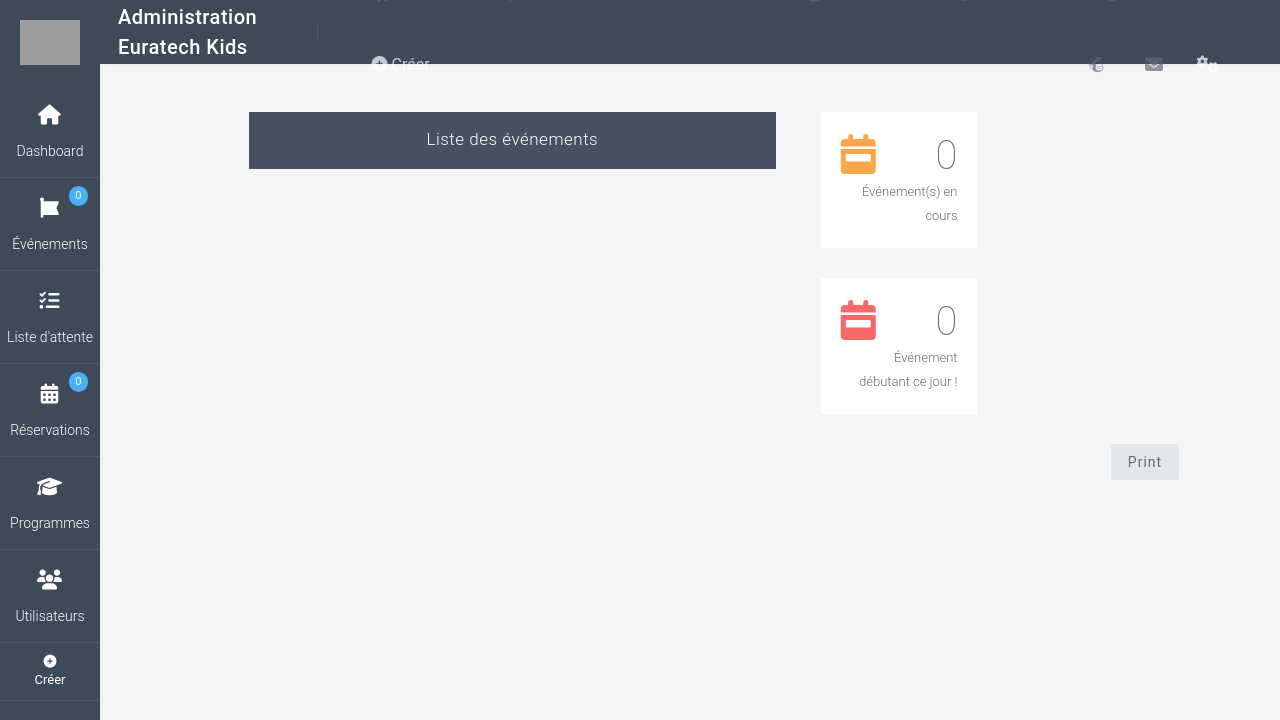
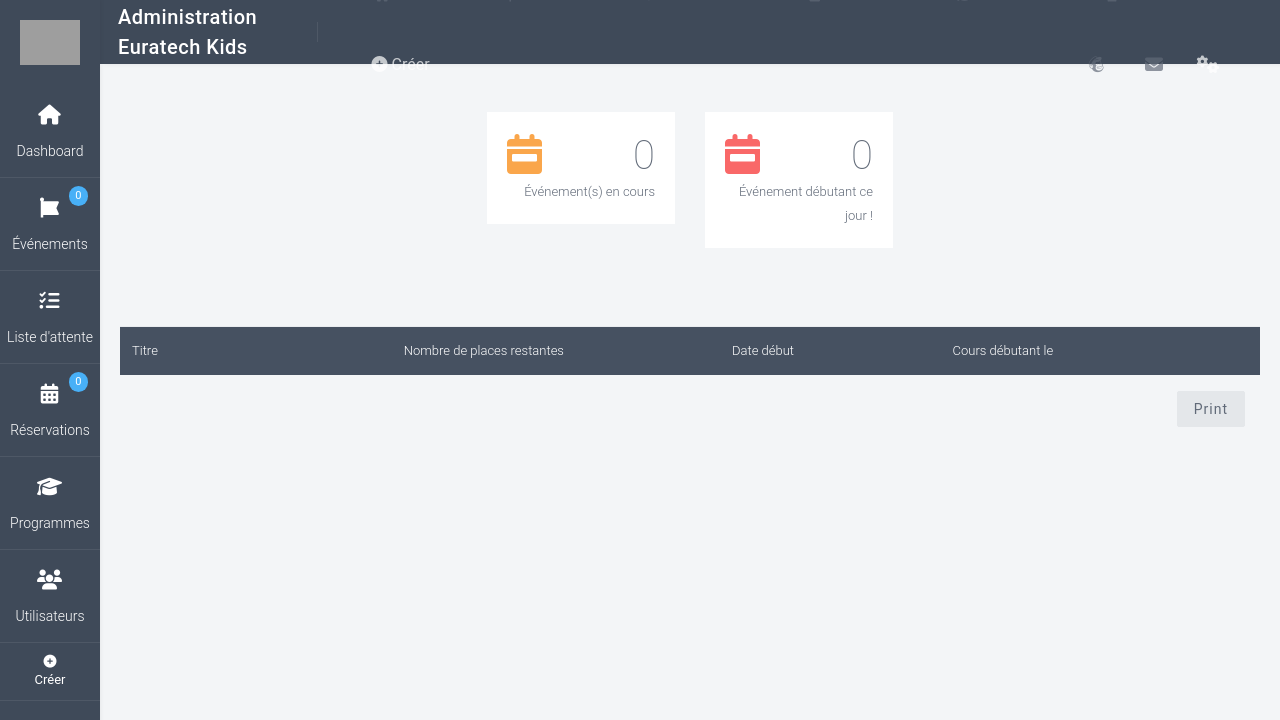
Before and after one commit to JulienGrade/ETK-Project-V2, a Symfony app: template templates/admin/planning/index.html.twig in a window 1280 px wide. Shown: the top 720 px of the page. Run offline with Twig, Linux system fonts and the light colour scheme; the template is opened without the code that fills it, so the values that code supplies are empty; some libraries are stand-ins or nearby versions; grey boxes are pictures that could not be loaded.

Commit message:
Add mailtrap to Mailer, upgrade dashboard work on responsive and standardise style

```diff
--- a/templates/admin/booking/index.html.twig
+++ b/templates/admin/booking/index.html.twig
@@ -51,7 +51,9 @@
         </table>
 
     </div>
+    <div class="text-right">
+        <button type="button" class="btn btn-secondary" onclick="javascript:window.print();">Print</button>
+    </div>
     {{ pagination.display() }}
-    {{ dump() }}
 </div>
 {% endblock %}
--- a/templates/admin/partials/topbar.html.twig
+++ b/templates/admin/partials/topbar.html.twig
@@ -6,11 +6,15 @@
 
         <div class="header-action">
             <div class="dropdown d-none d-md-block d-xl-none">
-                <span class="topbar-btn" data-toggle="dropdown"><i class="fas fa-th"></i></span>
+                <span class="topbar-btn" data-toggle="dropdown"><i class="fas fa-th fa-3x my-3"></i></span>
                 <div class="dropdown-menu dropdown-grid">
                     <a class="dropdown-item" href="{{ path('admin_dashboard') }}">
                         <span><i class="fas fa-home"></i></span>
                         <span class="title">Dashboard</span>
+                    </a>
+                    <a class="dropdown-item" href="{{ path('admin_dashboard_list') }}">
+                        <span><i class="fas fa-child"></i></span>
+                        <span class="title">Enfants ce jour</span>
                     </a>
                     <a class="dropdown-item" href="{{ path('admin_events_index') }}">
                         <span><i class="fab fa-font-awesome-flag"></i></span>
@@ -31,10 +35,6 @@
                     <a class="dropdown-item" href="{{ path('admin_users_list') }}">
                         <span><i class="fas fa-users"></i></span>
                         <span class="title">Utilisateurs</span>
-                    </a>
-                    <a class="dropdown-item" href="#">
-                        <span data-i8-icon="contacts"></span>
-                        <span class="title">Contacts</span>
                     </a>
                     <a class="dropdown-item" href="#">
                         <span data-i8-icon="download"></span>
--- a/templates/admin/planning/index.html.twig
+++ b/templates/admin/planning/index.html.twig
@@ -3,20 +3,9 @@
 {% block title %}Administration des événements{% endblock %}
 
 {% block body %}
+    <div class="container">
         <div class="row mt-5 justify-content-center">
-        <div class="col-md-8 col-lg-6">
-            <div class="card text-center ml-5">
-                <h4 class="card-title bg-dark">Liste des événements</h4>
-                {% for event in events %}
-                <div class="media-list media-list-hover">
-                    <div class="media media-single">
-                        <a href="{{ path('admin_events_show', {'slug': event.slug}) }}"><span>{{event.title}} {{ event.seats }} places débute le {{ event.startDate |date('d/m/Y') }}</span></a>
-                    </div>
-                </div>
-                {% endfor %}
-            </div>
-        </div>
-        <div class="col-md-4 col-lg-4">
+            <div class="row">
                 <div class="col-md-6 col-xl-6">
                     <div class="card card-body">
                         <div class="flexbox">
@@ -35,10 +24,32 @@
                         <div class="text-right">Événement débutant ce jour !</div>
                     </div>
                 </div>
+            </div>
+            <table class="table mt-5">
+                <thead class="bg-dark">
+                <tr>
+                    <td>Titre</td>
+                    <td class="text-center">Nombre de places restantes</td>
+                    <td>Date début</td>
+                    <td>Cours débutant le</td>
+                </tr>
+                </thead>
+                {% for event in events %}
+                    <tr>
+                        <td>{{event.title}}</td>
+                        <td class="text-center">{{ event.seats }}</td>
+                        <td>{{ event.startDate |date('d/m/Y') }}</td>
+                        <td>
+                            <a class="btn btn-primary" href="{{ path('admin_events_show', {'slug': event.slug}) }}">Détails <i class="fas fa-info-circle"></i></a>
+                        </td>
+                    </tr>
+                {% endfor %}
+            </table>
+
+        </div>
         <div class="text-right">
             <button type="button" class="btn btn-secondary" onclick="javascript:window.print();">Print</button>
         </div>
-        </div>
-
+        {{ pagination.display() }}
     </div>
 {% endblock %}
--- a/templates/admin/programs/index.html.twig
+++ b/templates/admin/programs/index.html.twig
@@ -5,7 +5,7 @@
 {% block body %}
     <div class="container">
         <table class="table mt-5">
-            <thead class="bg-secondary">
+            <thead class="bg-dark">
             <tr>
                 <td>Thème</td>
                 <td>Titre</td>
@@ -32,6 +32,9 @@
                 </tr>
             {% endfor %}
         </table>
+        <div class="text-right">
+            <button type="button" class="btn btn-secondary" onclick="javascript:window.print();">Print</button>
+        </div>
     </div>
     {{ pagination.display() }}
 {% endblock %}
--- a/templates/admin/waitlist/index.html.twig
+++ b/templates/admin/waitlist/index.html.twig
@@ -10,7 +10,7 @@
                     <h4 class="card-title bg-dark"><strong>Liste d'attente actuelle</strong></h4>
 
                     <table class="table">
-                        <thead class="bg-secondary">
+                        <thead class="bg-dark">
                         <tr>
                             <th>Nom</th>
                             <th>Prénom</th>
```
Also changed, not shown: src/Controller/AdminDashboardController.php (+37 -0 lines), src/Controller/AdminEventController.php (+11 -3 lines), templates/admin/account/adminList.html.twig (+7 -1 lines), templates/admin/dashboard/index.html.twig (+10 -2 lines), templates/admin/dashboard/list.html.twig (added, +47 -0 lines), 1 other file. Lines whose indentation alone changed are shown as unchanged.
